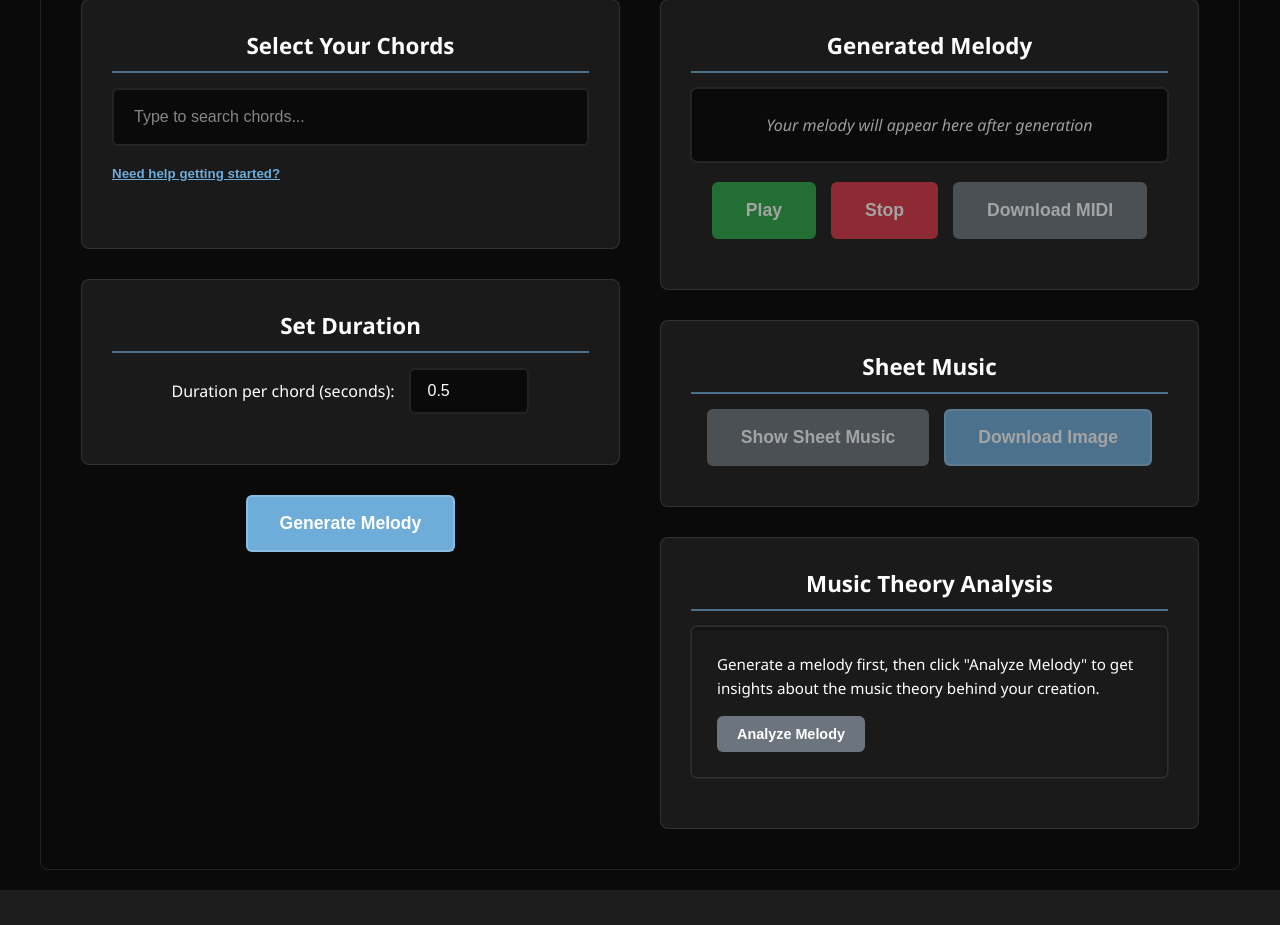
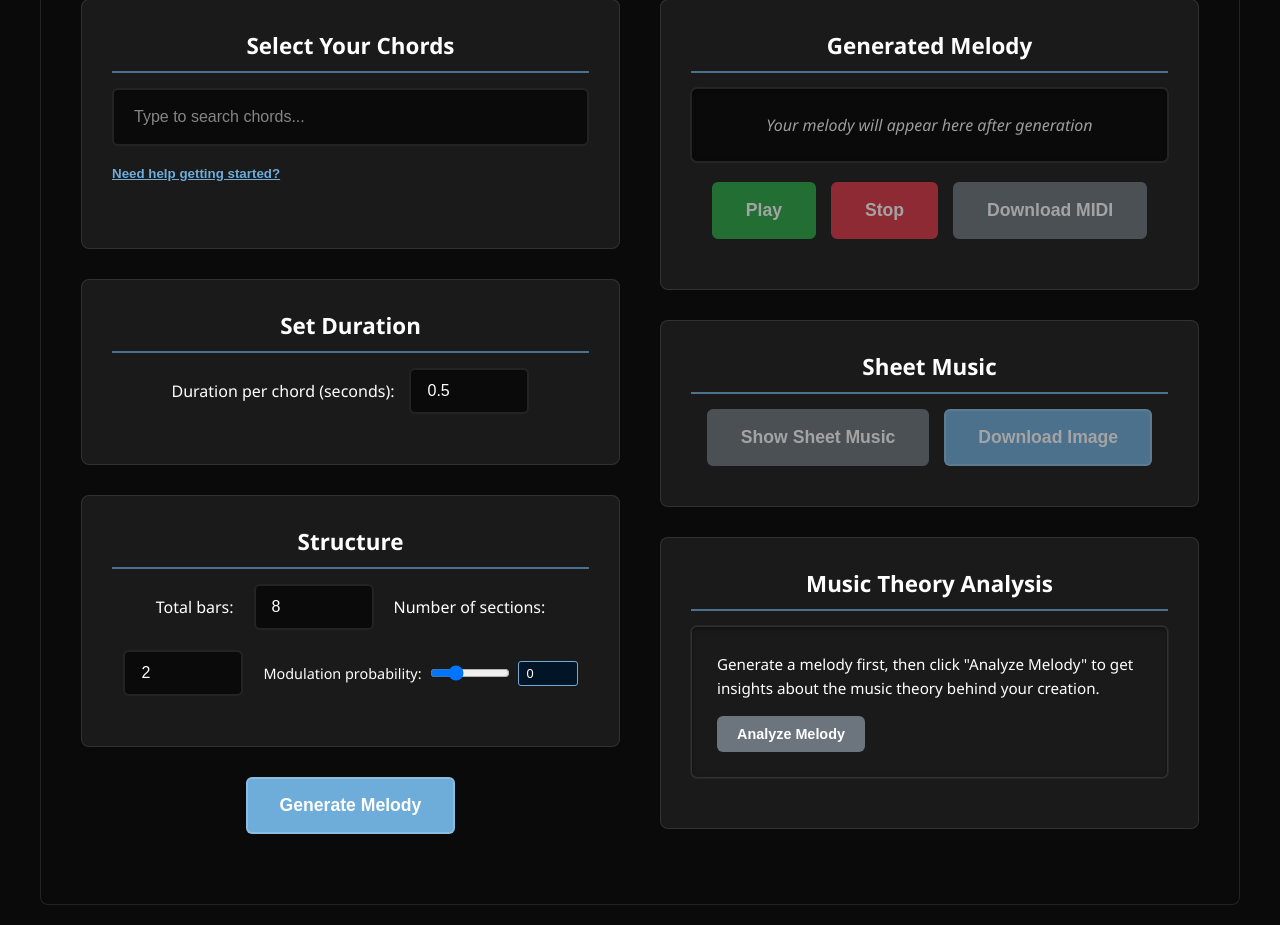
Before and after one commit to kharvey19/music-generator, a Flask app: page / in a window 1280 px wide. Shown: the part 232-1157 px from the top of the page. Before the commit the page ends 1122 px from the top, so only its background shows below. Run offline with Flask 3, Linux system fonts and the light colour scheme; some libraries are stand-ins or nearby versions.

Commit message:
more updates

```diff
--- a/app.py
+++ b/app.py
@@ -81,6 +81,10 @@ def generate_melody():
         data = request.get_json()
         selected_chords = data.get('chords', [])
         duration_per_chord = data.get('duration', 0.5)  # seconds per chord
+        instrument_req = (data.get('instrument') or 'piano').lower()
+        total_bars = int(data.get('total_bars', 8) or 8)
+        num_sections = int(data.get('num_sections', 1) or 1)
+        modulation_prob = float(data.get('modulation_prob', 0.0) or 0.0)
 
         if not selected_chords:
             return jsonify({'error': 'No chords selected'}), 400
@@ -96,28 +100,80 @@ def generate_melody():
             else:
                 return jsonify({'error': f'Chord not found: {chord}'}), 400
 
-        # Generate melody
+        # Generate base melody for the provided progression
         input_chords = torch.tensor(chord_indices)
 
         with torch.no_grad():
             output = model(input_chords)
             predicted_notes_tensor = output.argmax(dim=1).squeeze()
 
-        # Ensure predicted_notes is a list, even for a single note
+        # Ensure list
         if predicted_notes_tensor.dim() == 0:
-            predicted_notes = [predicted_notes_tensor.item()]
+            base_predicted = [predicted_notes_tensor.item()]
         else:
-            predicted_notes = predicted_notes_tensor.tolist()
+            base_predicted = predicted_notes_tensor.tolist()
+
+        # Build a longer melody according to total_bars and num_sections
+        # Assume each chord roughly corresponds to one bar for now
+        import math, random
+        bars_per_cycle = max(1, len(base_predicted))
+        repeats_needed = max(1, math.ceil(total_bars / bars_per_cycle))
+
+        # Prepare section transpositions
+        # We will optionally transpose each section up or down by 2 semitones
+        section_transpositions = []
+        for s in range(max(1, num_sections)):
+            if random.random() < max(0.0, min(1.0, modulation_prob)):
+                section_transpositions.append(random.choice([-2, 2, 5, -5]))
+            else:
+                section_transpositions.append(0)
+
+        full_note_indices = []
+        section_len_cycles = max(1, repeats_needed // max(1, num_sections))
+        remaining_cycles = repeats_needed
+        section_idx = 0
+        while remaining_cycles > 0:
+            cycles_this_section = min(section_len_cycles, remaining_cycles)
+            transpose_semitones = section_transpositions[min(section_idx, len(section_transpositions)-1)]
+            for _ in range(cycles_this_section):
+                # Append transposed copy of base_predicted
+                for idx in base_predicted:
+                    # idx_to_note maps idx -> note name (e.g., 'C4'); we transpose after converting to pitch
+                    full_note_indices.append((idx, transpose_semitones))
+            remaining_cycles -= cycles_this_section
+            section_idx += 1
 
         # Convert to MIDI
         midi = pretty_midi.PrettyMIDI()
-        instrument = pretty_midi.Instrument(program=0)  # Grand Piano
+        gm_program_map = {
+            'piano': 0,
+            'acoustic': 24,
+            'violin': 40,
+            'flute': 73,
+            'synth': 88,
+        }
+        program_num = gm_program_map.get(instrument_req, 0)
+        instrument = pretty_midi.Instrument(program=program_num)
 
+        # Map to note names, apply transposition, and write
+        predicted_note_names = []
         time = 0.0
-        for note_num in predicted_notes:
+        for idx, transpose in full_note_indices:
+            note_name = idx_to_note.get(idx, 'C4')
+            try:
+                pitch = pretty_midi.note_name_to_number(note_name)
+            except Exception:
+                pitch = 60
+            pitch = max(0, min(127, pitch + int(transpose)))
+            # Update note_name for UI from pitch (normalize to closest name)
+            try:
+                ui_note_name = pretty_midi.note_number_to_name(pitch)
+            except Exception:
+                ui_note_name = note_name
+            predicted_note_names.append(ui_note_name)
             note = pretty_midi.Note(
                 velocity=100,
-                pitch=note_num,
+                pitch=pitch,
                 start=time,
                 end=time + duration_per_chord
             )
@@ -142,8 +198,12 @@ def generate_melody():
         return jsonify({
             'success': True,
             'file_id': file_id,
-            'notes': [idx_to_note.get(idx, f"MIDI:{idx}") for idx in predicted_notes],
-            'duration': duration_per_chord
+            'notes': predicted_note_names,
+            'duration': duration_per_chord,
+            'instrument': instrument_req,
+            'total_bars': total_bars,
+            'num_sections': num_sections,
+            'modulation_prob': modulation_prob
         })
 
     except Exception as e:
@@ -462,11 +522,6 @@ def generate_music_theory_analysis(melody_notes, selected_chords, duration):
         """
 
 
-
-
-
-
-
 if __name__ == '__main__':
     print("Loading melody generation model...")
     if load_melody_model():
--- a/templates/index.html
+++ b/templates/index.html
@@ -630,7 +630,8 @@
         .chat-input-row { display: flex; gap: 8px; }
         .chat-input-row input { flex: 1; padding: 10px 12px; border-radius: 6px; border: 1px solid rgba(255,255,255,0.1); background: #0a0a0a; color: #fff; }
         .chat-input-row button { padding: 10px 16px; }
-        .suggestion-actions { margin-top: 8px; display: flex; gap: 8px; flex-wrap: wrap; }
+        .suggestion-actions { margin-top: 8px; display: flex; flex-direction: column; align-items: flex-start; gap: 8px; }
+        .suggestion-chips { display: flex; flex-wrap: wrap; gap: 8px; }
         .chip { padding: 6px 10px; border-radius: 16px; background: #1a1a1a; border: 1px solid rgba(255,255,255,0.15); color: #fff; cursor: pointer; font-size: 0.9rem; }
         .chip:hover { background: #2a2a2a; }
 
@@ -818,6 +819,23 @@
                     </div>
                 </div>
 
+                <div class="section">
+                    <h3>Structure</h3>
+                    <div class="duration-control" style="flex-wrap: wrap; gap: 20px;">
+                        <label for="totalBars">Total bars:</label>
+                        <input type="number" id="totalBars" value="8" min="1" max="128" step="1">
+
+                        <label for="numSections">Number of sections:</label>
+                        <input type="number" id="numSections" value="2" min="1" max="16" step="1">
+
+                        <div class="setting-group">
+                            <label for="modProbSlider">Modulation probability:</label>
+                            <input type="range" id="modProbSlider" min="0" max="1" step="0.1" value="0">
+                            <input type="number" id="modProbValue" min="0" max="1" step="0.1" value="0">
+                        </div>
+                    </div>
+                </div>
+
                 <div class="controls">
                     <button class="btn btn-primary" id="generateBtn">Generate Melody</button>
                 </div>
@@ -868,8 +886,8 @@
 
                             <div class="setting-group">
                                 <label for="volumeSlider">Volume:</label>
-                                <input type="range" id="volumeSlider" min="0" max="1" step="0.1" value="0.7">
-                                <input type="number" id="volumeValue" min="0" max="1" step="0.1" value="0.7">
+                                <input type="range" id="volumeSlider" min="0" max="1" step="0.05" value="0.85">
+                                <input type="number" id="volumeValue" min="0" max="1" step="0.05" value="0.85">
                             </div>
                         </div>
 
@@ -910,6 +928,7 @@
         let currentSynth = null;
         let reverb = null;
         let masterVolume = null;
+        let toneEQ = null;
         let chatHistory = [];
         let totalDurationSec = 0;
         let playbackAnimationId = null;
@@ -1033,6 +1052,9 @@
             // Audio control event listeners
             setupAudioControls();
 
+            // Structure controls
+            setupStructureControls();
+
             // Sheet music controls
             document.getElementById('toggleSheetBtn').onclick = toggleSheetMusic;
             document.getElementById('downloadSheetBtn').onclick = downloadSheetImage;
@@ -1042,7 +1064,9 @@
             // Instrument selector
             document.getElementById('instrumentSelect').addEventListener('change', function() {
                 if (currentSynth) {
-                    currentSynth.disconnect();
+                    try { currentSynth.stop && currentSynth.stop(); } catch (e) {}
+                    try { currentSynth.dispose && currentSynth.dispose(); } catch (e) { try { currentSynth.disconnect && currentSynth.disconnect(); } catch (e2) {} }
+                    currentSynth = null;
                 }
                 createInstrument(this.value);
             });
@@ -1072,16 +1096,35 @@
             volumeSlider.addEventListener('input', function() {
                 volumeValue.value = this.value;
                 if (masterVolume) {
-                    masterVolume.volume.value = Tone.gainToDb(this.value);
+                    const gain = Math.max(0.001, Math.min(1, parseFloat(this.value)));
+                    const db = Tone.gainToDb(gain);
+                    masterVolume.volume.value = Math.max(-24, Math.min(0, db));
                 }
             });
 
             volumeValue.addEventListener('input', function() {
                 volumeSlider.value = this.value;
                 if (masterVolume) {
-                    masterVolume.volume.value = Tone.gainToDb(this.value);
+                    const gain = Math.max(0.001, Math.min(1, parseFloat(this.value)));
+                    const db = Tone.gainToDb(gain);
+                    masterVolume.volume.value = Math.max(-24, Math.min(0, db));
                 }
             });
+        }
+
+        function setupStructureControls() {
+            const modProbSlider = document.getElementById('modProbSlider');
+            const modProbValue = document.getElementById('modProbValue');
+            if (modProbSlider && modProbValue) {
+                modProbSlider.addEventListener('input', function() {
+                    modProbValue.value = this.value;
+                });
+                modProbValue.addEventListener('input', function() {
+                    const v = Math.max(0, Math.min(1, parseFloat(this.value || '0')));
+                    this.value = isNaN(v) ? 0 : v;
+                    modProbSlider.value = this.value;
+                });
+            }
         }
 
         function generateMelody() {
@@ -1091,6 +1134,12 @@
             }
 
             const duration = parseFloat(document.getElementById('duration').value);
+            const totalBarsEl = document.getElementById('totalBars');
+            const numSectionsEl = document.getElementById('numSections');
+            const modProbEl = document.getElementById('modProbValue');
+            const totalBars = totalBarsEl ? parseInt(totalBarsEl.value || '8', 10) : 8;
+            const numSections = numSectionsEl ? parseInt(numSectionsEl.value || '2', 10) : 2;
+            const modulationProb = modProbEl ? parseFloat(modProbEl.value || '0') : 0;
 
             showLoading(true);
             showStatus('', '');
@@ -1102,7 +1151,11 @@
                 },
                 body: JSON.stringify({
                     chords: selectedChords,
-                    duration: duration
+                    duration: duration,
+                    instrument: document.getElementById('instrumentSelect').value,
+                    total_bars: totalBars,
+                    num_sections: numSections,
+                    modulation_prob: modulationProb
                 })
             })
             .then(response => response.json())
@@ -1214,9 +1267,26 @@
                     started = true;
                 }
 
-                // Stop any currently playing audio
+                // Stop and reset transport; clear any scheduled events
                 Tone.Transport.stop();
                 Tone.Transport.seconds = 0;
+                Tone.Transport.cancel();
+
+                // Dispose any existing scheduled part to avoid duplicates
+                if (midiPart) {
+                    try { midiPart.stop(); } catch (e) {}
+                    try { midiPart.dispose(); } catch (e) {}
+                    midiPart = null;
+                }
+
+                // Ensure instrument exists and is fully loaded (for Sampler)
+                if (!currentSynth) {
+                    const instrumentType = document.getElementById('instrumentSelect').value;
+                    createInstrument(instrumentType);
+                }
+                if (currentSynth && currentSynth.loaded && typeof currentSynth.loaded.then === 'function') {
+                    await currentSynth.loaded;
+                }
 
                 // Load and schedule the MIDI
                 await loadAndScheduleMIDI();
@@ -1261,13 +1331,20 @@
 
             // Create audio effects
             if (!reverb) {
-                reverb = new Tone.Reverb(2.0).toDestination();
+                reverb = new Tone.Reverb(1.5);
                 reverb.wet.value = parseFloat(document.getElementById('reverbSlider').value);
             }
 
             if (!masterVolume) {
                 masterVolume = new Tone.Volume().toDestination();
-                masterVolume.volume.value = Tone.gainToDb(parseFloat(document.getElementById('volumeSlider').value));
+                const gain = Math.max(0.001, Math.min(1, parseFloat(document.getElementById('volumeSlider').value)));
+                const db = Tone.gainToDb(gain);
+                masterVolume.volume.value = Math.max(-24, Math.min(0, db));
+            }
+
+            if (!toneEQ) {
+                // Low-shelf slight cut, mid gentle, high-shelf slight cut
+                toneEQ = new Tone.EQ3({ low: -3, mid: 0, high: -2 });
             }
 
             // Create instrument based on selection
@@ -1281,21 +1358,22 @@
                         },
                         baseUrl: "https://tonejs.github.io/audio/salamander/",
                         onload: () => console.log('Piano loaded')
-                    }).chain(reverb, masterVolume);
+                    });
                     break;
 
                 case 'acoustic':
-                    currentSynth = new Tone.PolySynth(Tone.Synth, {
-                        oscillator: {
-                            type: "triangle"
-                        },
-                        envelope: {
-                            attack: 0.1,
-                            decay: 0.3,
-                            sustain: 0.4,
-                            release: 1.0
-                        }
-                    }).chain(reverb, masterVolume);
+                    if (Tone.PluckSynth) {
+                        currentSynth = new Tone.PluckSynth({
+                            attackNoise: 1,
+                            dampening: 2200,
+                            resonance: 0.95
+                        });
+                    } else {
+                        currentSynth = new Tone.PolySynth(Tone.Synth, {
+                            oscillator: { type: "triangle" },
+                            envelope: { attack: 0.005, decay: 0.18, sustain: 0.3, release: 0.3 }
+                        });
+                    }
                     break;
 
                 case 'violin':
@@ -1304,12 +1382,12 @@
                             type: "sine"
                         },
                         envelope: {
-                            attack: 0.2,
+                            attack: 0.06,
                             decay: 0.1,
-                            sustain: 0.8,
-                            release: 1.5
+                            sustain: 0.75,
+                            release: 1.2
                         }
-                    }).chain(reverb, masterVolume);
+                    });
                     break;
 
                 case 'flute':
@@ -1318,28 +1396,37 @@
                             type: "sine"
                         },
                         envelope: {
-                            attack: 0.1,
-                            decay: 0.2,
-                            sustain: 0.9,
-                            release: 2.0
+                            attack: 0.03,
+                            decay: 0.12,
+                            sustain: 0.85,
+                            release: 1.6
                         }
-                    }).chain(reverb, masterVolume);
+                    });
                     break;
 
-                case 'synth':
                 default:
                     currentSynth = new Tone.PolySynth(Tone.Synth, {
                         oscillator: {
                             type: "triangle"
                         },
                         envelope: {
-                            attack: 0.1,
-                            decay: 0.2,
+                            attack: 0.01,
+                            decay: 0.15,
                             sustain: 0.6,
-                            release: 0.8
+                            release: 0.7
                         }
-                    }).chain(reverb, masterVolume);
+                    });
                     break;
+            }
+
+            // Ensure routing: instrument -> reverb -> masterVolume -> destination
+            try { currentSynth.disconnect(); } catch (e) {}
+            if (reverb && masterVolume && toneEQ) {
+                currentSynth.chain(toneEQ, reverb, masterVolume);
+            } else if (masterVolume) {
+                currentSynth.connect(masterVolume);
+            } else {
+                currentSynth.toDestination();
             }
         }
 
@@ -1375,7 +1462,13 @@
 
                 // Create and schedule the part
                 midiPart = new Tone.Part((time, value) => {
-                    currentSynth.triggerAttackRelease(value.note, value.duration, time, value.velocity);
+                    const vel = Math.max(0.05, Math.min(1, value.velocity || 0.8));
+                    if (typeof currentSynth.triggerAttackRelease === 'function') {
+                        currentSynth.triggerAttackRelease(value.note, value.duration, time, vel);
+                    } else if (typeof currentSynth.triggerAttack === 'function') {
+                        currentSynth.triggerAttack(value.note, time, vel);
+                        currentSynth.triggerRelease(value.note, time + value.duration);
+                    }
                 }, notes);
 
                 midiPart.start(0);
@@ -1505,13 +1598,16 @@
                         chordsLine.forEach(c => addChord(c));
                     };
                     actions.appendChild(addAll);
+                    const chipsWrap = document.createElement('div');
+                    chipsWrap.className = 'suggestion-chips';
                     chordsLine.forEach(c => {
                         const chip = document.createElement('span');
                         chip.className = 'chip';
                         chip.textContent = c;
                         chip.onclick = () => addChord(c);
-                        actions.appendChild(chip);
+                        chipsWrap.appendChild(chip);
                     });
+                    actions.appendChild(chipsWrap);
                     box.appendChild(actions);
                     box.scrollTop = box.scrollHeight;
                 }
```
